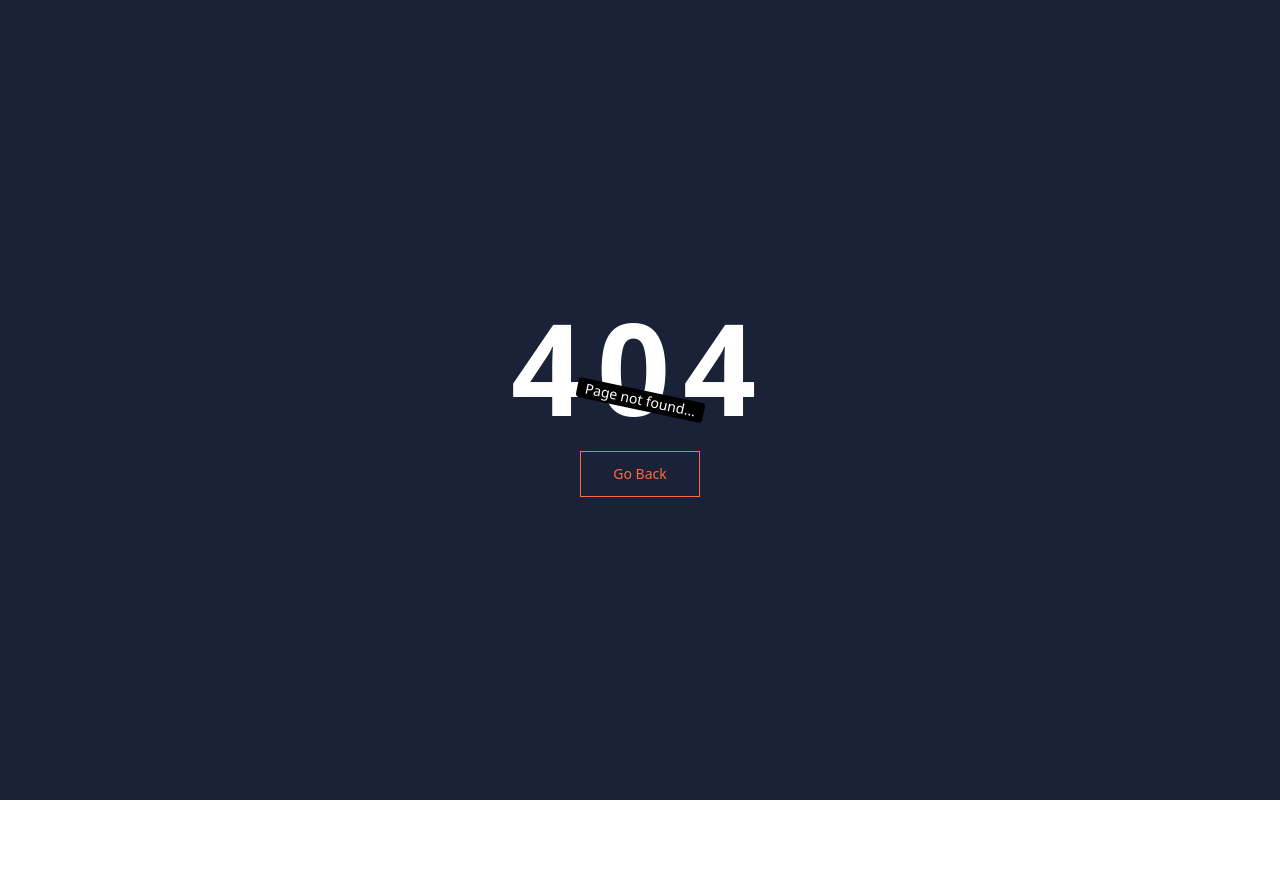
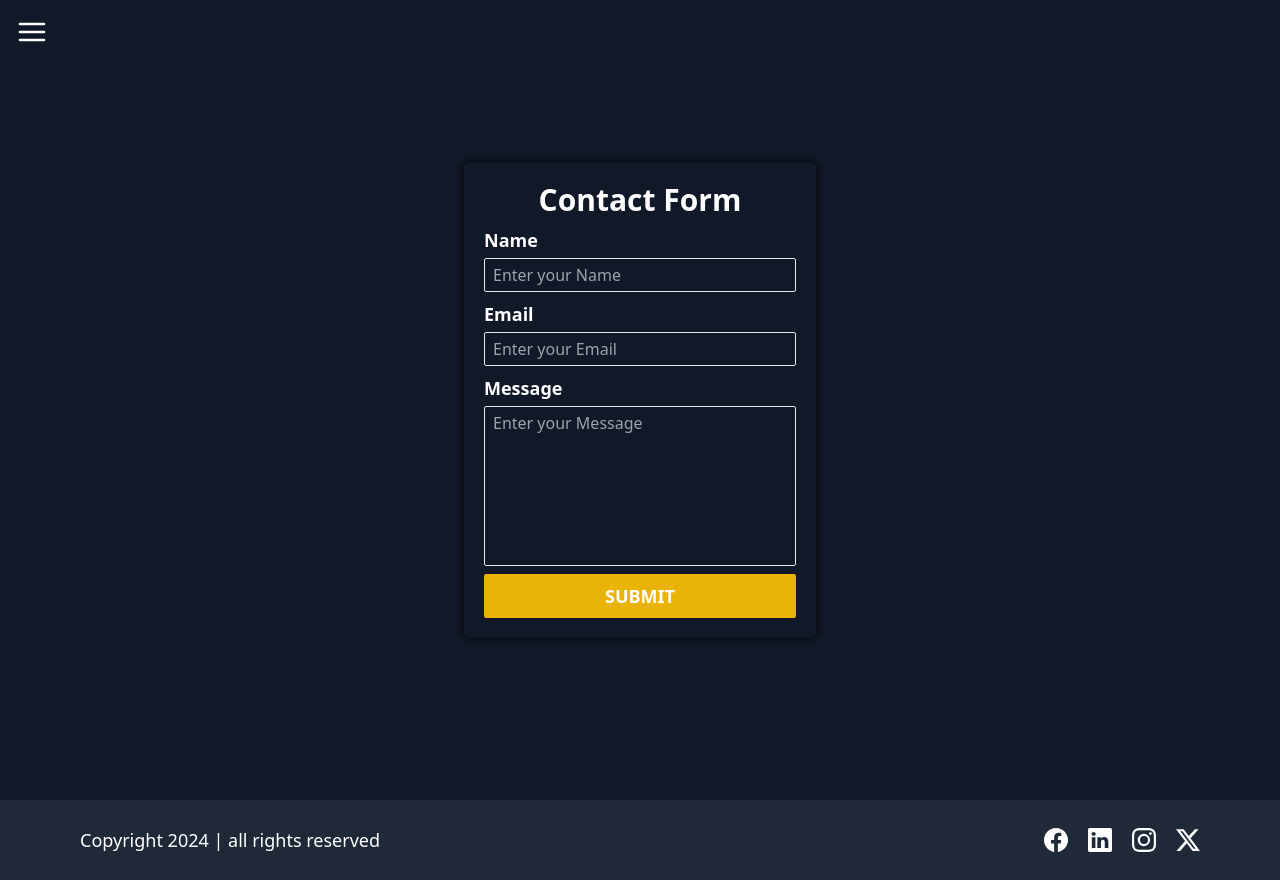
Before and after one commit to vipultiwari22/BackendProject, a React (Vite) app in the folder Frontend/lms-fronted/: page /contactUs in a window 1280 px wide. Before the commit this address had no page. Before the commit the page ends 800 px from the top, so only its background shows below. Built offline with nearby package versions, Linux system fonts and the light colour scheme.

Commit message:
Contact Page Added

```diff
--- a/Frontend/lms-fronted/src/App.jsx
+++ b/Frontend/lms-fronted/src/App.jsx
@@ -7,6 +7,7 @@
 import Singup from "./Pages/Singup";
 import Login from "./Pages/Login";
 import Course from "./Pages/CoursesPages/Course";
+import Contact from "./Pages/Contact";
 
 function App() {
   const [count, setCount] = useState(0);
@@ -19,6 +20,7 @@
         <Route path="/singup" element={<Singup />}></Route>
         <Route path="/login" element={<Login />}></Route>
         <Route path="/courses" element={<Course />}></Route>
+        <Route path="/contactUs" element={<Contact />}></Route>
 
         <Route path="*" element={<NotFound />}></Route>
       </Routes>
--- /dev/null
+++ b/Frontend/lms-fronted/src/Helpers/RegexMatcher.js
@@ -0,0 +1,11 @@
+export function isEmail(string) {
+    return string.match(
+        /^[a-zA-Z0-9._%+-]+@[a-zA-Z0-9.-]+\.[a-zA-Z]{2,}$/
+    )
+}
+
+export function isValidPassword(string) {
+    return string.match(
+        /^(?=.*[a-z])(?=.*[A-Z])(?=.*\d)(?=.*[@$!%*?&])[A-Za-z\d@$!%*?&]{8,}$/
+    )
+}
--- /dev/null
+++ b/Frontend/lms-fronted/src/Pages/Contact.jsx
@@ -0,0 +1,114 @@
+import React, { useState } from 'react'
+import HomeLayout from '../Layouts/HomeLayout'
+import { toast } from 'react-hot-toast'
+import { isEmail } from '../Helpers/RegexMatcher'
+import axiosInstance from '../Helpers/axiosInstace'
+
+function Contact() {
+    const [userInput, setUserInput] = useState({
+        name: '',
+        email: '',
+        message: ''
+    })
+
+    const handleInputChange = (e) => {
+        const { name, value } = e.target;
+        setUserInput({
+            ...userInput,
+            [name]: value
+        });
+    }
+
+    const onFormSubmit = async (e) => {
+        e.preventDefault();
+        if (!userInput.email || !userInput.name || !userInput.message) {
+            toast.error('All fields are mandatory');
+            return;
+        }
+
+        if (!isEmail(userInput.email)) {
+            toast.error('Invalid email!');
+            return;
+        }
+
+        try {
+            // Make a POST request to the '/contact' endpoint with user input data
+            const response = await axiosInstance.post('/contact', userInput);
+
+            // Show toast messages based on the response
+            toast.promise(response, {
+                loading: 'Submitting your message...',
+                success: 'Form submitted successfully!',
+                error: 'Failed to submit the form'
+            });
+
+            // If the response indicates success, clear the form inputs
+            if (response.data.success) {
+                setUserInput({
+                    name: '',
+                    email: '',
+                    message: ''
+                });
+            }
+        } catch (error) {
+            // If an error occurs during the POST request, show an error toast message
+            toast.error('Operation failed');
+        }
+
+    }
+
+    return (
+        <HomeLayout>
+            <div className='flex items-center justify-center h-[100vh]'>
+                <form noValidate
+                    onSubmit={onFormSubmit}
+                    className='flex flex-col items-center justify-center gap-2 p-5 rounded-md text-white shadow-[0_0_10px_black] w-[22rem]'>
+
+                    <h1 className='text-3xl font-semibold'>Contact Form</h1>
+                    <div className='flex flex-col w-full gap-1'>
+                        <label htmlFor="name" className='text-lg font-semibold'>
+                            Name
+                        </label>
+                        <input type="text"
+                            className='border px-2 py-1 rounded-sm bg-transparent'
+                            name="name"
+                            id="name"
+                            placeholder='Enter your Name'
+                            value={userInput.name}
+                            onChange={handleInputChange}
+                        />
+                    </div>
+                    <div className='flex flex-col w-full gap-1'>
+                        <label htmlFor="email" className='text-lg font-semibold'>
+                            Email
+                        </label>
+                        <input type="text"
+                            className='border px-2 py-1 rounded-sm bg-transparent'
+                            name="email"
+                            id="email"
+                            placeholder='Enter your Email'
+                            value={userInput.email}
+                            onChange={handleInputChange}
+                        />
+                    </div>
+                    <div className='flex flex-col w-full gap-1'>
+                        <label htmlFor="message" className='text-lg font-semibold'>
+                            Message
+                        </label>
+                        <textarea
+                            className='border px-2 py-1 rounded-sm bg-transparent resize-none h-40'
+                            name="message"
+                            id="message"
+                            placeholder='Enter your Message'
+                            value={userInput.message}
+                            onChange={handleInputChange}
+                        />
+                    </div>
+                    <button type='submit' className='w-full bg-yellow-500 hover:bg-yellow-400 transition-all ease-in-out duration-100 rounded-sm py-2 font-semibold text-lg cursor-pointer'>SUBMIT</button>
+                </form>
+            </div>
+        </HomeLayout>
+    )
+}
+
+export default Contact
--- a/Frontend/lms-fronted/src/Pages/Singup.jsx
+++ b/Frontend/lms-fronted/src/Pages/Singup.jsx
@@ -1,10 +1,11 @@
-import React, { useState } from "react";
+import React, { isValidElement, useState } from "react";
 import HomeLayout from "../Layouts/HomeLayout";
 import { BsPersonCircle } from "react-icons/bs";
 import { Link, useNavigate } from "react-router-dom";
 import { useDispatch } from "react-redux";
 import { toast } from "react-hot-toast";
 import { createAccount } from "../Redux/Slices/AuthSlice";
+import { isEmail } from "../Helpers/RegexMatcher";
 
 function Singup() {
   const dispatch = useDispatch();
@@ -64,20 +65,12 @@
       return;
     }
 
-    if (
-      !signupData.email.match(
-        /^[a-zA-Z0-9._%+-]+@[a-zA-Z0-9.-]+\.[a-zA-Z]{2,}$/
-      )
-    ) {
+    if (!isEmail(signupData.email)) {
       toast.error("Invalid email address");
       return;
     }
 
-    if (
-      !signupData.password.match(
-        /^(?=.*[a-z])(?=.*[A-Z])(?=.*\d)(?=.*[@$!%*?&])[A-Za-z\d@$!%*?&]{8,}$/
-      )
-    ) {
+    if (!isValidElement(signupData.password)) {
       toast.error(
         "Password should be 8 or more characters long and contain at least one lowercase letter, one uppercase letter, one digit, and one special character."
       );
```
Also changed, not shown: 2 other files (tests, documents, lock files or other folders).
